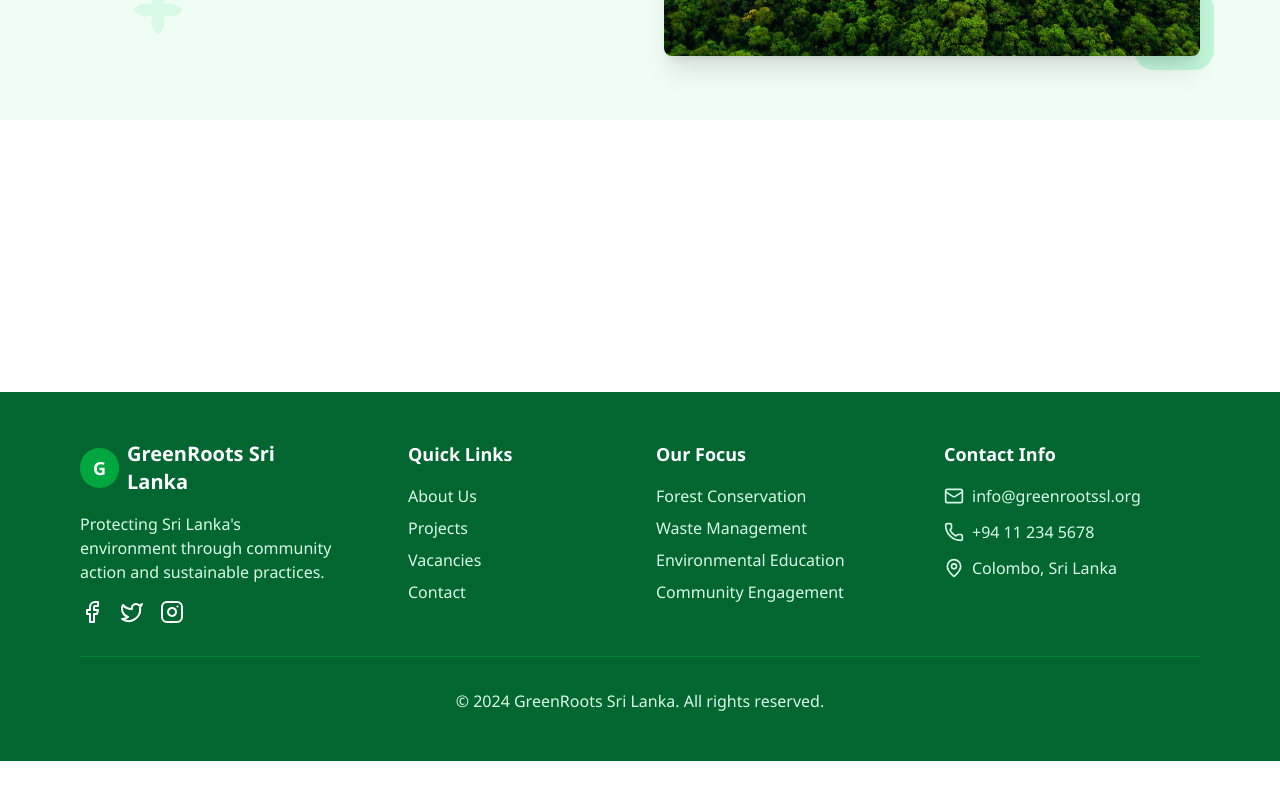
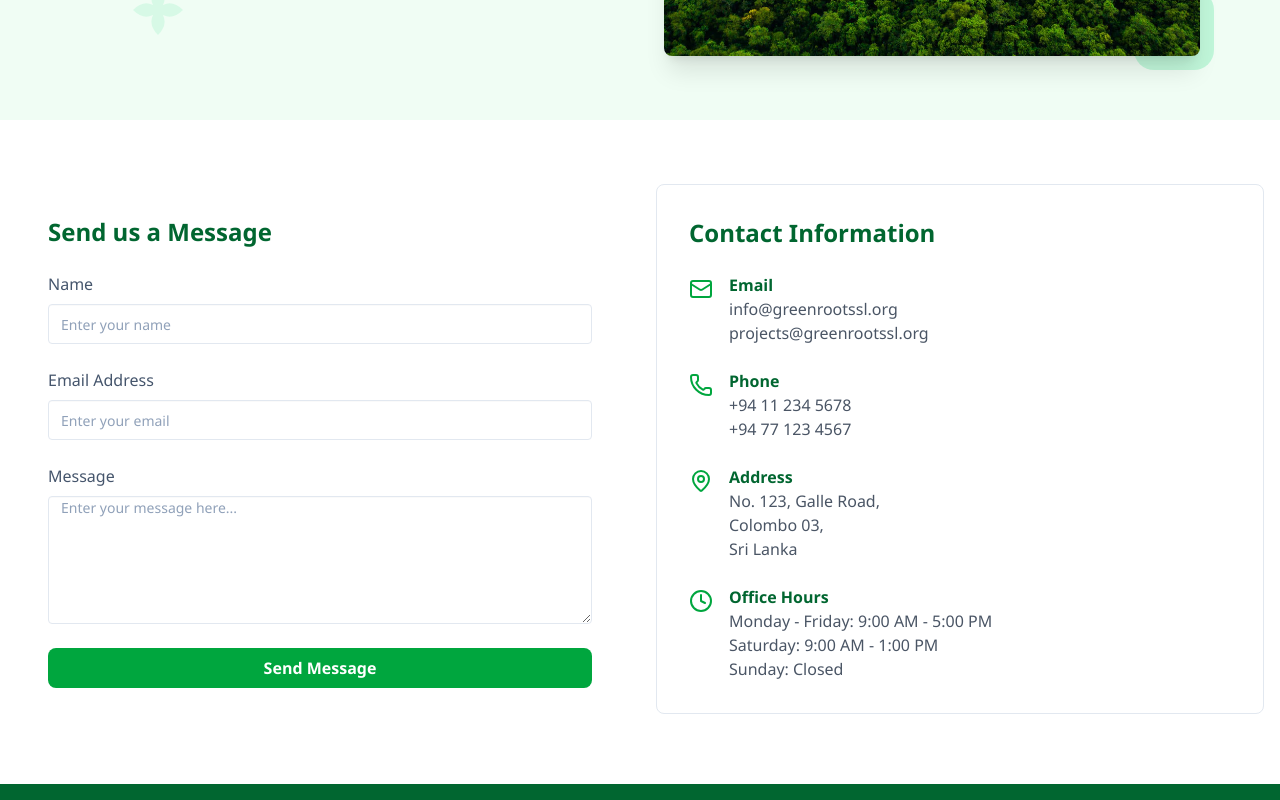
Before and after one commit to techocea/hss-ruh-competion, a React (Vite) app: page /contact in a window 1280 px wide. Shown: the part 480-1280 px from the top of the page. Before the commit the page ends 1241 px from the top, so only its background shows below. Built offline with nearby package versions, Linux system fonts and the light colour scheme.

Commit message:
completed the contact page

```diff
--- a/src/components/common/Footer.tsx
+++ b/src/components/common/Footer.tsx
@@ -22,7 +22,7 @@ const Footer = () => {
                         </div>
                     </div>
 
-                    <div className="pl-10">
+                    <div className="lg:pl-10">
                         <p className="text-lg font-semibold mb-4">Quick Links</p>
                         <ul className="space-y-2 text-green-100">
                             <li><a href="/about"
--- /dev/null
+++ b/src/components/shared/ContactDetails.tsx
@@ -0,0 +1,58 @@
+import {Clock, Mail, MapPin, Phone} from "lucide-react";
+
+const ContactDetails = () => {
+    return (
+        <div className="space-y-8 bg-white border rounded-lg border-slate-200">
+            <div>
+                <div className="p-8">
+                    <h2 className="text-2xl font-bold text-green-800 mb-6">
+                        Contact Information
+                    </h2>
+
+                    <div className="space-y-6">
+                        <div className="flex items-start gap-4">
+                            <Mail className="w-6 h-6 text-green-600 mt-1"/>
+                            <div>
+                                <h3 className="font-semibold text-green-800">Email</h3>
+                                <p className="text-gray-600">info@greenrootssl.org</p>
+                                <p className="text-gray-600">projects@greenrootssl.org</p>
+                            </div>
+                        </div>
+
+                        <div className="flex items-start gap-4">
+                            <Phone className="w-6 h-6 text-green-600 mt-1"/>
+                            <div>
+                                <h3 className="font-semibold text-green-800">Phone</h3>
+                                <p className="text-gray-600">+94 11 234 5678</p>
+                                <p className="text-gray-600">+94 77 123 4567</p>
+                            </div>
+                        </div>
+
+                        <div className="flex items-start gap-4">
+                            <MapPin className="w-6 h-6 text-green-600 mt-1"/>
+                            <div>
+                                <h3 className="font-semibold text-green-800">Address</h3>
+                                <p className="text-gray-600">
+                                    No. 123, Galle Road,<br/>
+                                    Colombo 03,<br/>
+                                    Sri Lanka
+                                </p>
+                            </div>
+                        </div>
+
+                        <div className="flex items-start gap-4">
+                            <Clock className="w-6 h-6 text-green-600 mt-1"/>
+                            <div>
+                                <h3 className="font-semibold text-green-800">Office Hours</h3>
+                                <p className="text-gray-600">Monday - Friday: 9:00 AM - 5:00 PM</p>
+                                <p className="text-gray-600">Saturday: 9:00 AM - 1:00 PM</p>
+                                <p className="text-gray-600">Sunday: Closed</p>
+                            </div>
+                        </div>
+                    </div>
+                </div>
+            </div>
+        </div>
+    )
+};
+export default ContactDetails
--- /dev/null
+++ b/src/components/shared/ContactForm.tsx
@@ -0,0 +1,106 @@
+import {CheckCircle, CircleX} from "lucide-react";
+import React, {useState} from "react";
+
+interface ContactFormData {
+    name: string;
+    email: string;
+    message: string;
+}
+
+const ContactForm = () => {
+    const [formData,setFormData] = useState<ContactFormData>({
+        name:"",
+        email:"",
+        message:""
+    });
+    const [success, setSuccess] = useState<string>("");
+    const [error, setError] = useState<string>("");
+
+    const handleInputChange = (e:React.ChangeEvent<HTMLInputElement | HTMLTextAreaElement>)=>{
+        const {name, value} = e.target;
+        setFormData(prev =>({...prev, [name]: value}))
+    }
+
+    const handleSubmit = (e:React.FormEvent<HTMLFormElement>)=>{
+        e.preventDefault();
+        setError("");
+        setSuccess("");
+
+        if(!formData.name || !formData.email || !formData.message) {
+            setError("Please enter all fields")
+        } else{
+        console.log(formData);
+        setFormData({
+            name: "",
+            email: "",
+            message: ""
+        });
+            setSuccess("Thank you! Your message was sent successfully.");
+        }
+    }
+
+    return (
+        <div className="p-8">
+            <h2 className="text-2xl font-bold text-green-800 mb-6">
+                Send us a Message
+            </h2>
+
+            {success && (
+                <div className="flex items-center justify-start gap-2 border-l-4 px-2 py-3 rounded border-green-500 bg-green-100 text-green-700 my-6">
+                    <CheckCircle className="w-6 h-6 shrink-0"/>
+                    <span>{success}</span>
+                </div>
+            )}
+
+            {error && (
+                <div className="flex items-start justify-start gap-2 border-l-4 px-2 py-3 rounded border-red-500 bg-red-100 text-red-700 my-6">
+                    <CircleX className="w-6 h-6 shrink-0"/>
+                    <span>{error}</span>
+                </div>
+            )}
+
+            <form onSubmit={handleSubmit}
+                  className="space-y-6 lg:max-w-xl w-full">
+                <div className="flex flex-col gap-2 w-full">
+                    <label htmlFor="name"
+                           className="font-medium">Name</label>
+                    <input id="name"
+                           name="name"
+                           value={formData.name}
+                           onChange={handleInputChange}
+                           className="input"
+                           placeholder="Enter your name"/>
+                </div>
+
+                <div className="flex flex-col gap-2">
+                    <label htmlFor="email">Email Address</label>
+                    <input id="email"
+                           name="email"
+                           value={formData.email}
+                           onChange={handleInputChange}
+                           type="email"
+                           className="input"
+                           placeholder="Enter your email"/>
+                </div>
+
+                <div className="flex flex-col gap-2">
+                    <label htmlFor="message">Message</label>
+                    <textarea
+                        id="message"
+                        name="message"
+                        value={formData.message}
+                        onChange={handleInputChange}
+                        className="input min-h-32"
+                        placeholder="Enter your message here..."
+                    />
+                </div>
+
+                <button type="submit"
+                        className="w-full flex items-center justify-center gap-2 btn-primary text-white py-2 font-semibold">
+                    Send Message
+                </button>
+            </form>
+        </div>
+    );
+}
+export default ContactForm
--- a/src/index.css
+++ b/src/index.css
@@ -36,7 +36,7 @@ html {
 }
 
 .input{
-    @apply border-slate-200 bg-inherit placeholder:text-slate-400;
+    @apply border-slate-200 bg-inherit placeholder:text-slate-400 w-full;
 }
 
 h1, h2, h3, h4, h5, h6{
--- a/src/pages/ContactPage.tsx
+++ b/src/pages/ContactPage.tsx
@@ -1,5 +1,7 @@
 import HeroBackground from "../components/common/HeroBackground.tsx";
 import Banner from "../components/common/Banner.tsx";
+import ContactForm from "../components/shared/ContactForm.tsx";
+import ContactDetails from "../components/shared/ContactDetails.tsx";
 
 const ContactPage = () => {
     return (
@@ -15,8 +17,13 @@ const ContactPage = () => {
                     isHome={false}/>
 
             </section>
-            <div>
-
+            <div className="py-16 px-4 container mx-auto grid md:grid-cols-2 gap-8">
+                <div>
+                    <ContactForm/>
+                </div>
+                <div>
+                    <ContactDetails/>
+                </div>
             </div>
         </>
     );
```
